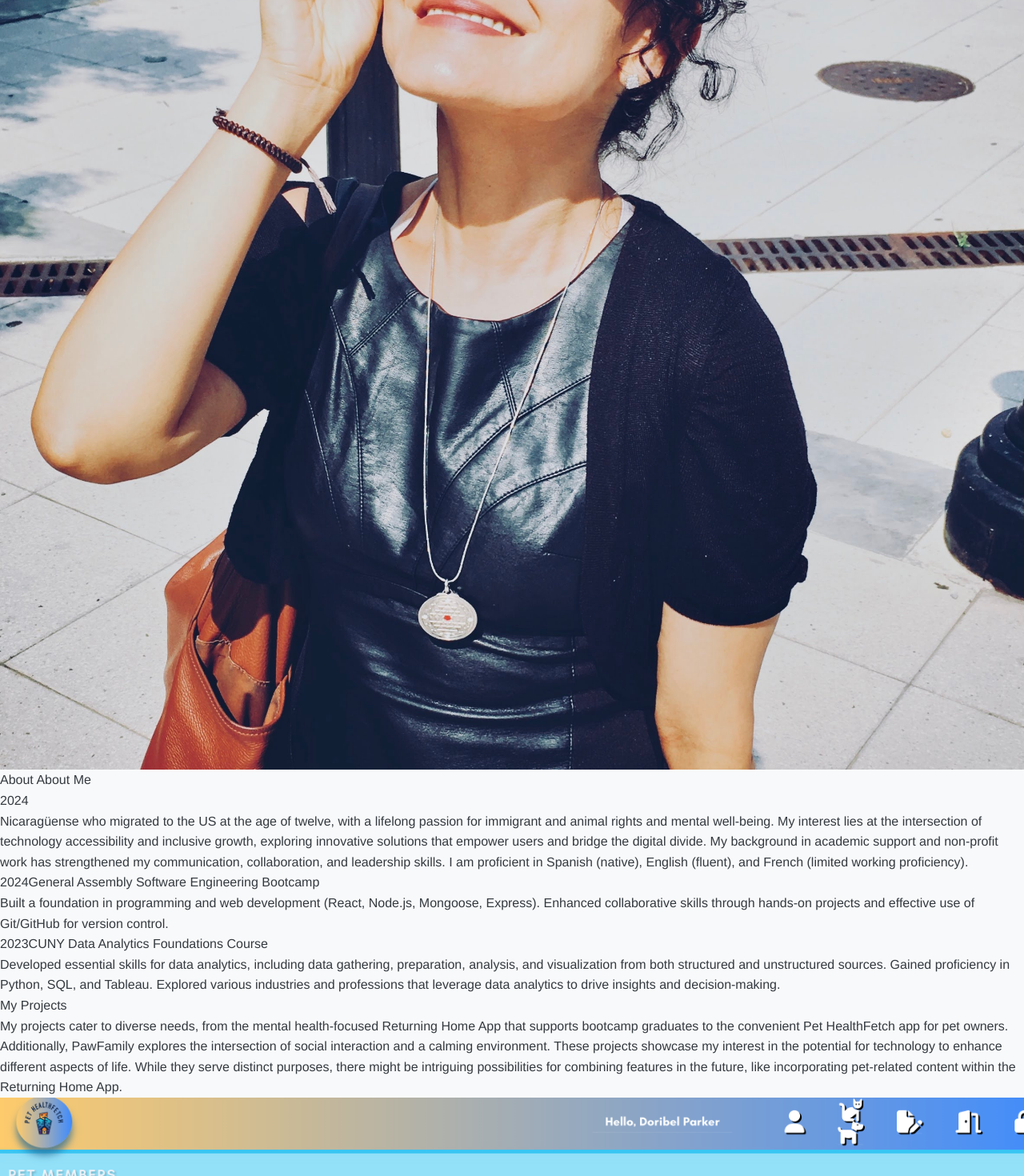
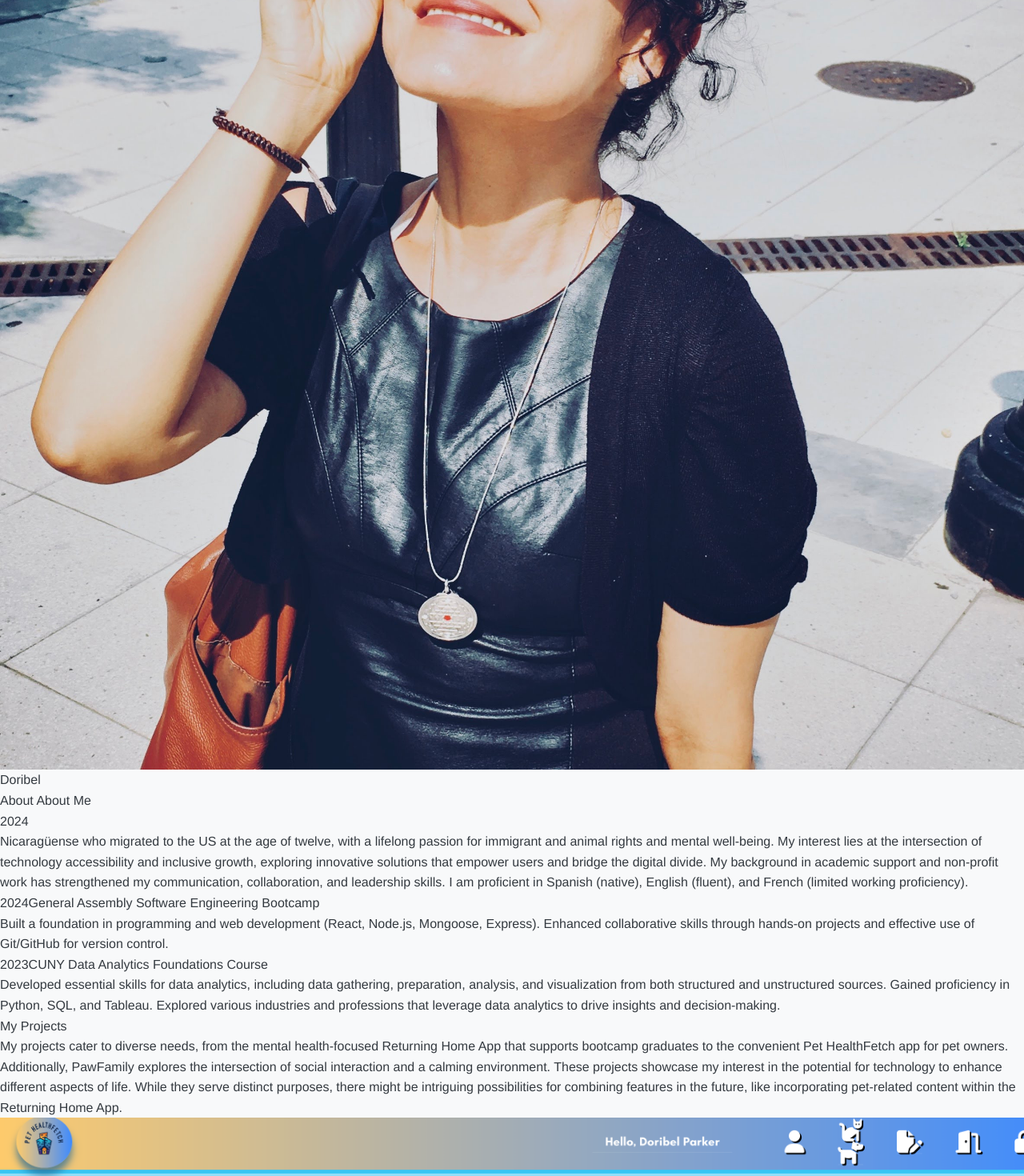
Before and after one commit to dterceroparker/doribel-react-portfolio, a React (Vite) app: page / in a window 1280 px wide. Shown: the part 2108-3578 px from the top of the page at 80% size. Built offline with nearby package versions, Linux system fonts and the light colour scheme.

Commit message:
update About css

```diff
--- a/src/pages/About.jsx
+++ b/src/pages/About.jsx
@@ -1,25 +1,30 @@
-
 import AboutItem from '../components/AboutItem'
 import { jobs } from '../data/jobs-data'
 
 const About = () => {
   return (
-    <section id="about" className="max-w-[1040px] mx-auto md:pl-20 p-4 py-16">
+    <section id="about" className="max-w-4xl mx-auto p-4 py-16">
       <div className="flex flex-col md:flex-row justify-center items-center gap-8 mb-8">
         <div className="w-56 h-56 flex justify-center items-center rounded-full border-4 border-gray-200 hover:scale-110 transition-transform duration-300">
-          <img src="/logo.png" alt="Logo" className="w-48 h-48 rounded-full object-cover shadow-lg" />
+          <img src="/logo.png" alt="Logo" className="w-48 h-48 rounded-full object-cover shadow-lg transition-transform duration-300 hover:scale-110" />
         </div>
-        <img src="/profile.jpg" alt="Profile" className="w-56 h-56 rounded-full object-cover hover:scale-110 transition-transform duration-300 shadow-lg" />
+        <div className="w-56 h-56 relative">
+          <img src="/profile.jpg" alt="Profile" className="w-full h-full rounded-full object-cover shadow-lg transition-transform duration-300 hover:scale-110" />
+          <div className="absolute inset-0 rounded-full bg-gradient-to-t from-black to-transparent opacity-0 hover:opacity-70 transition-opacity duration-300 flex justify-center items-center">
+            <span className="text-white text-lg font-semibold">Doribel</span>
+          </div>
+        </div>
       </div>
       <h1 className="text-4xl font-bold text-center text-[#001b5e] mb-8">
         <span className="sr-only">About</span> About Me
       </h1>
-      {jobs.map((item, idx) => (
-        <AboutItem key={idx} {...item} />
-      ))}
+      <div className="space-y-8">
+        {jobs.map((item, idx) => (
+          <AboutItem key={idx} {...item} />
+        ))}
+      </div>
     </section>
   )
 }
 
-
 export default About
```
